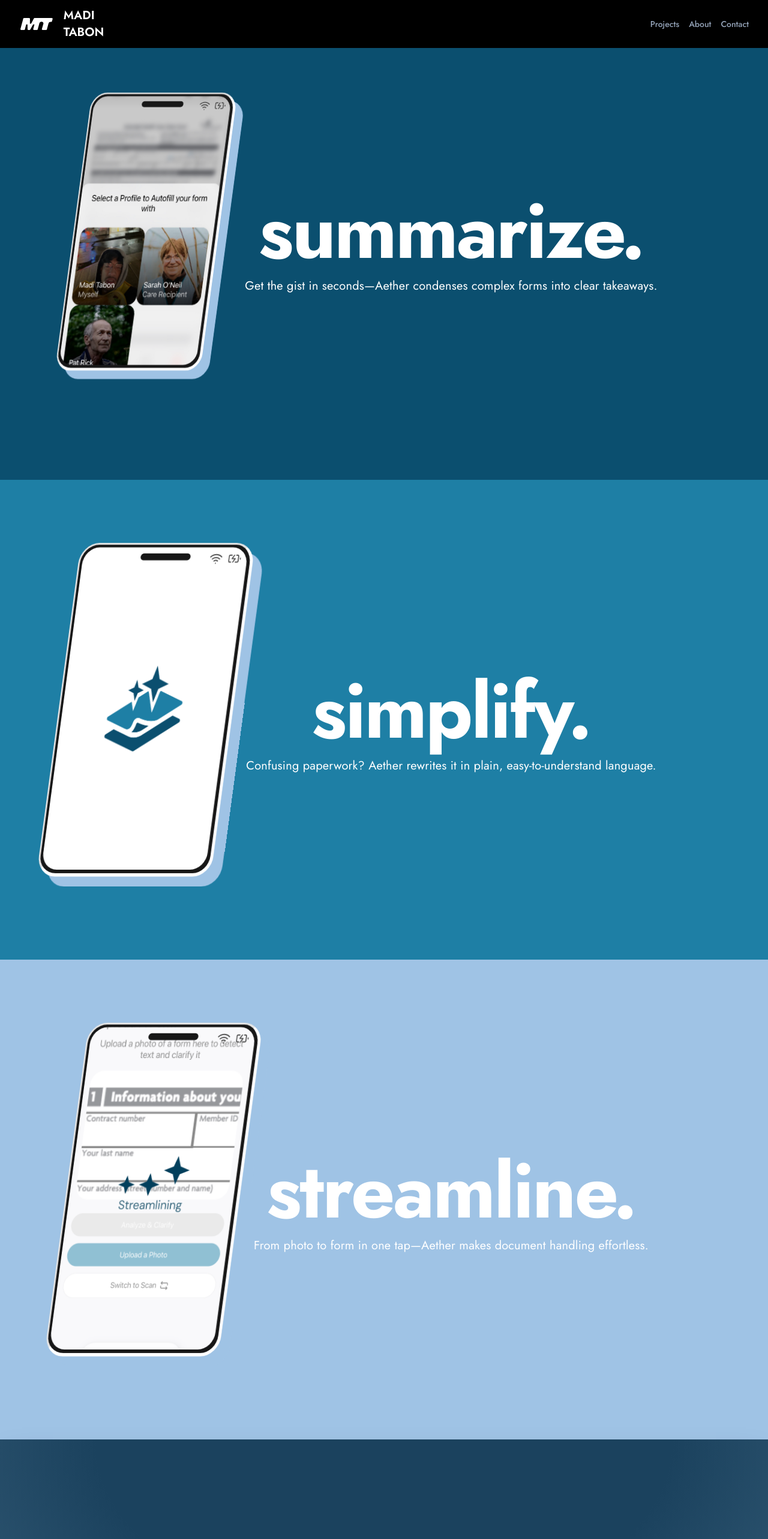
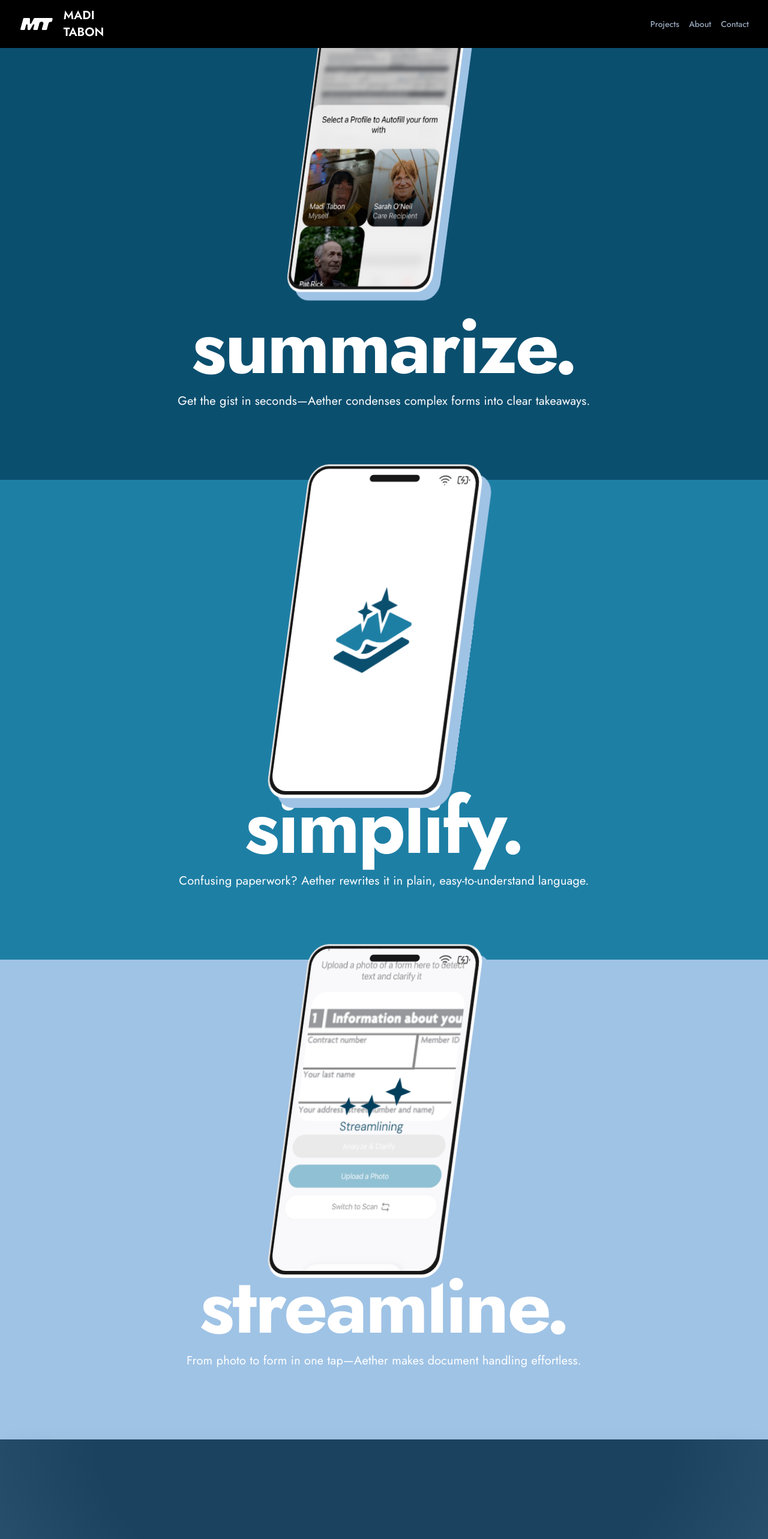
Before and after one commit to 1medi/folio, a Next.js app: page /Aether in a window 1280 px wide. Shown: the top 2566 px of the page at 60% size. Built offline with nearby package versions, Linux system fonts and the light colour scheme; a web font is replaced by a local one.

Commit message:
damn this do anythign

```diff
--- a/components/Parallax/index.tsx
+++ b/components/Parallax/index.tsx
@@ -15,11 +15,11 @@ export default function Banners() {
 
   return (
     <>
-        <div className="snap-y">
       <section
-            className="snap-start snap-always w-full h-screen flex justify-center items-center flex-col md:flex-row "
+        className="snap-start snap-always w-full h-screen flex justify-center items-center flex-col md:flex-row"
         style={{ backgroundColor: "#0B4F6F" }}
       >
+        <div className="xl:m-auto mt-28 flex justify-center items-center flex-col">
           <AePhone1 />
           <motion.div
             initial="initial"
@@ -41,12 +41,14 @@ export default function Banners() {
               </motion.p>
             </motion.h2>
           </motion.div>
+        </div>
       </section>
 
       <section
-            className="snap-start snap-always w-full h-screen flex justify-center items-center flex-col md:flex-row "
+        className="snap-start snap-always w-full h-screen flex justify-center items-center flex-col md:flex-row"
         style={{ backgroundColor: "#1E7FA5" }}
       >
+        <div className="xl:m-auto mt-24 flex justify-center items-center flex-col">
           <AePhone2 />
           <motion.div
             initial="initial"
@@ -68,13 +70,15 @@ export default function Banners() {
               </motion.p>
             </motion.h2>
           </motion.div>
+        </div>
       </section>
 
       <section
         id="section"
-            className="snap-start snap-always  w-full h-screen flex justify-center items-center flex-col md:flex-row "
+        className="snap-start snap-always w-full h-screen flex justify-center items-center flex-col md:flex-row"
         style={{ backgroundColor: "#9FC3E5" }}
       >
+        <div className="xl:m-auto mt-28 flex justify-center items-center flex-col">
           <AePhone3 />
           <motion.div
             initial="initial"
@@ -96,10 +100,10 @@ export default function Banners() {
               </motion.p>
             </motion.h2>
           </motion.div>
+        </div>
       </section>
-          <div className="snap-start snap-always ">
+      <div className="snap-start snap-always w-full h-screen">
         <AEBanner />
-          </div>
       </div>
     </>
   );
--- a/src/app/Aether/page.tsx
+++ b/src/app/Aether/page.tsx
@@ -48,7 +48,7 @@ const Aether = () => {
       <Header />
       <Parallax />
       <main className=" min-h-screen ">
-        <div className="snap-start snap-always mt-32 xl:grid xl:grid-cols-2 xl:mt-32 xl:py-20 ">
+        <div className="snap-start snap-y snap-always mt-32 xl:grid xl:grid-cols-2 xl:mt-32 xl:py-20 ">
           <Section1 />
         </div>
         <section className="snap-start p-8 xl:mt-36 xl:py-32">
```
Lines whose indentation alone changed are shown as unchanged.
